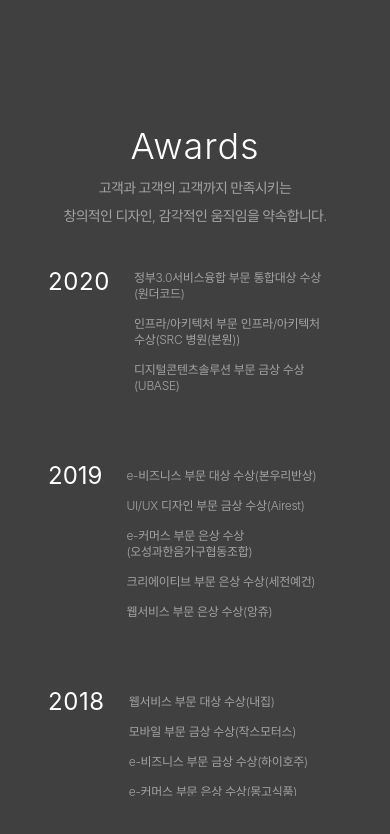
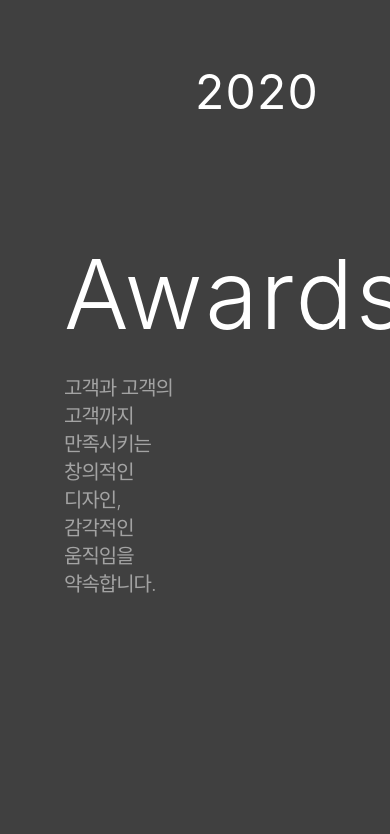
Before and after one commit to B-KJS26/todo, a Next.js app in the folder todolist/: page /clone in a window 390 px wide. Shown: the top 834 px of the page. Built offline with nearby package versions, Linux system fonts and the light colour scheme.

Commit message:
chore: .

```diff
--- a/todolist/pages/clone.tsx
+++ b/todolist/pages/clone.tsx
@@ -1,71 +1,38 @@
 import React from "react";
+
+/**
+ *
+ * https://www.movementk.com/index.php?cont=five
+ */
 
 export const Clone: React.FC = () => {
     return (
         <section className="mx-auto max-w-screen-xl">
-            {/**
-             * pl-16 pr-16 -> px-16
-             * md -> 테일윈드에 쓰는 규칙이 있음
-             * break point -> 768px 되어있음. 원래는 원본에 맞추는게 맞는데, * min-992로 맞추는게 좋겠다.
-             */}
-            <div className="flex h-screen lg:flex-row lg:px-16 lg:p-0 min-w-full bg-neutral-700 items-center flex-col p-12 pt-32">
-                {/**
-                 * tracking-normal 삭제
-                 * md:h-1/6,h-1/6
-                 */}
-                <div className="flex lg:w-6/12 flex-col lg:h-full h-1/6 lg:text-start pr-30 justify-center text-center w-full">
-                    {/**
-                     * * h4 -> 이전 단계가 안나왔는데 h4는 지양
-                     *   폰트 사이즈가 다르다.
-                     */}
-                    <p className="lg:text-8xl font-light tracking-wide leading-none lg:mb-8 text-white md:text-7xl md:mb-5 text-4xl mb-2.5">
+            <div className="flex h-screen px-16 min-w-full bg-neutral-700 items-center dt:flex-col dt:p-12 dt:pt-32">
+                <div className="flex w-6/12 flex-col h-full dt:h-1/6 lg:pr-30 justify-center dt:text-center dt:w-full">
+                    <p className="text-8xl font-light tracking-wide leading-none mb-8 text-white dt:text-7xl dt:mb-5 mob:text-4xl mob:mb-2.5">
                         Awards
                     </p>
-                    {/**
-                     * break-keep -> break-keep
-                     */}
-                    <p className="lg:text-xl font-light break-keep leading-7 tracking-tighter text-neutral-400 md:text-lg text-sm">
+
+                    <p className="text-xl font-light break-keep leading-7 tracking-tighter text-neutral-400 dt:text-lg mob:text-sm">
                         고객과 고객의 고객까지 만족시키는
                         <br /> 창의적인 디자인, 감각적인 움직임을 약속합니다.
                     </p>
                 </div>
-                {/**
-                 * touch-pinch-zoom : 굳이 안해도 됀다.
-                 *  inline-block, align-middle : 필요없다.
-                 *
-                 */}
-                    <ul className="m-0 p-0 lg:w-6/12 h-[700px] overflow-y-scroll 6/12 h-4/6 mt-10 md:mt-16 md:w-9/12 overflow-auto">
-                        {/**
-                     * li에는은 안된다.
-                     * fist-child는 margin 0으로 해야한다.
-                     * 단위를 테일윈드 유닛으로 맞춰야한다.
-                     * flex또는 div로 감싸서 div flex로 해야한다. -> gap 또는 wimdh를 주고 justify-between으로 해야한다.
-                     * list를 가운데로 맞춰주면 좋을 것 같다.
-                     * 연도와 수상내역이 라인이 안맞다.
-                     */}
-
+                <ul className="m-0 p-0 w-6/12 h-[700px] overflow-y-scroll sm:w-full sm:h-4/6 dt:mt-16 dt:w-9/12 overflow-auto">
                     <div className="flex flex-col gap-14">
                         <li className="flex">
-                        {/**
-                         * 폰트 사이즈가 다르다.
-                         *
-                         * 1. margin
-                         * 2. flex, justify-between
-                         */}
-                                <h2 className="text-white lg:text-5xl -mt-1 font-normal lg:pr-14 tracking-wide md:text-4xl md:pr-10 pr-6 text-2xl">
+                            <h2 className="text-white text-5xl -mt-1 font-normal pr-14 tracking-wide dt:text-4xl dt:pr-10 mob:pr-6 mob:text-2xl">
                                 2020
                             </h2>
                             <ul className="text-gray">
-                                    {/**
-                                 * 폰트 사이즈가 다르다.
-                                 */}
-                                    <li className="mb-3.5 text-neutral-400 font-light break-keep tracking-tight lg:text-base md:text-sm text-xs">
+                                <li className="leading-6 mb-3.5 text-white opacity-60 font-light break-all tracking-tight dt:text-base mob:text-sm">
                                     정부3.0서비스융합 부문 통합대상 수상(원더코드)
                                 </li>
-                                    <li className="mb-3.5 text-neutral-400 font-light break-keep tracking-tight lg:text-base md:text-sm text-xs">
+                                <li className="leading-6 mb-3.5 text-white opacity-60 font-light break-all tracking-tight dt:text-base mob:text-sm">
                                     인프라/아키텍처 부문 인프라/아키텍처 수상(SRC 병원(본원))
                                 </li>
-                                    <li className="mb-3.5 text-neutral-400 font-light break-keep tracking-tight lg:text-base md:text-sm text-xs">
+                                <li className="leading-6 mb-3.5 text-white opacity-60 font-light break-all tracking-tight dt:text-base mob:text-sm">
                                     디지털콘텐츠솔루션 부문 금상 수상(UBASE)
                                 </li>
                             </ul>
```
Lines whose indentation alone changed are shown as unchanged.
